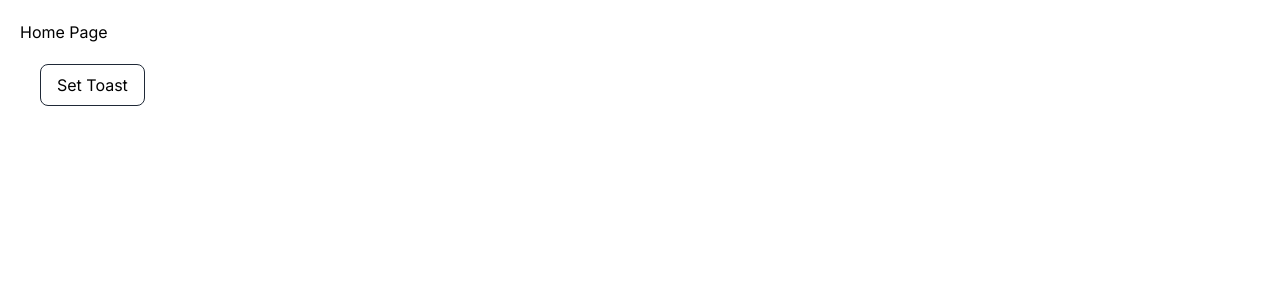
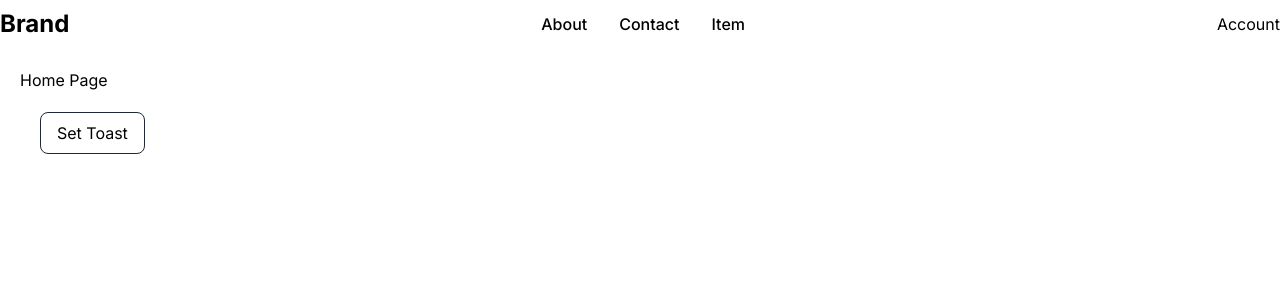
Before and after one commit to musiur/next-base-template, a Next.js app: page / in a window 1280 px wide. Shown: the top 300 px of the page. Built offline with nearby package versions, Linux system fonts and the light colour scheme.

Commit message:
comp-dev: Navigation: brand, items, action buttton added; styling: Navigation: NAV, CONTAINER, BRAND, ITEMS, ITEM, ACTION named enum added to style all the JSX element

```diff
--- a/components/libs/core/Navigation.tsx
+++ b/components/libs/core/Navigation.tsx
@@ -1,7 +1,65 @@
-const Navigation = () => {
-    return (
-        <nav></nav>
-    )
+"use client";
+
+import Link from "next/link";
+
+interface NavigationItemType {
+  id: number;
+  text: string;
+  link: string;
 }
 
+const NavigationItems: NavigationItemType[] = [
+  {
+    id: 0,
+    text: "About",
+    link: "/about",
+  },
+  {
+    id: 1,
+    text: "Contact",
+    link: "/contact",
+  },
+  {
+    id: 2,
+    text: "Item",
+    link: "/item",
+  },
+];
+
+
+// styles
+enum STYLES {
+  NAV = "sticky top-0 backdrop-blur-xl",
+  CONTAINER = "container flex items-center justify-between gap-5 mx-auto my-1",
+  BRAND = "text-xl lg:text-2xl font-bold",
+  ITEMS = "flex items-center justify-center",
+  ITEM = "py-2 px-4 font-medium hover:bg-gray-100 rounded-lg cursor-pointer transition ease-in-out duration-300",
+  ACTIONS = "flex items-center justify-end gap-3",
+}
+
+const Navigation = () => {
+  return (
+    <nav className={STYLES.NAV}>
+      <div className={STYLES.CONTAINER}>
+        <div className={STYLES.BRAND}>
+          <Link href="/">Brand</Link>
+        </div>
+        <ul className={STYLES.ITEMS}>
+          {NavigationItems.map((item: NavigationItemType) => {
+            const { id, text, link } = item;
+            return (
+              <li key={id} className={STYLES.ITEM}>
+                <Link href={link}>{text}</Link>
+              </li>
+            );
+          })}
+        </ul>
+        <div className={STYLES.ACTIONS}>
+          <button>Account</button>
+        </div>
+      </div>
+    </nav>
+  );
+};
+
 export default Navigation;
```
